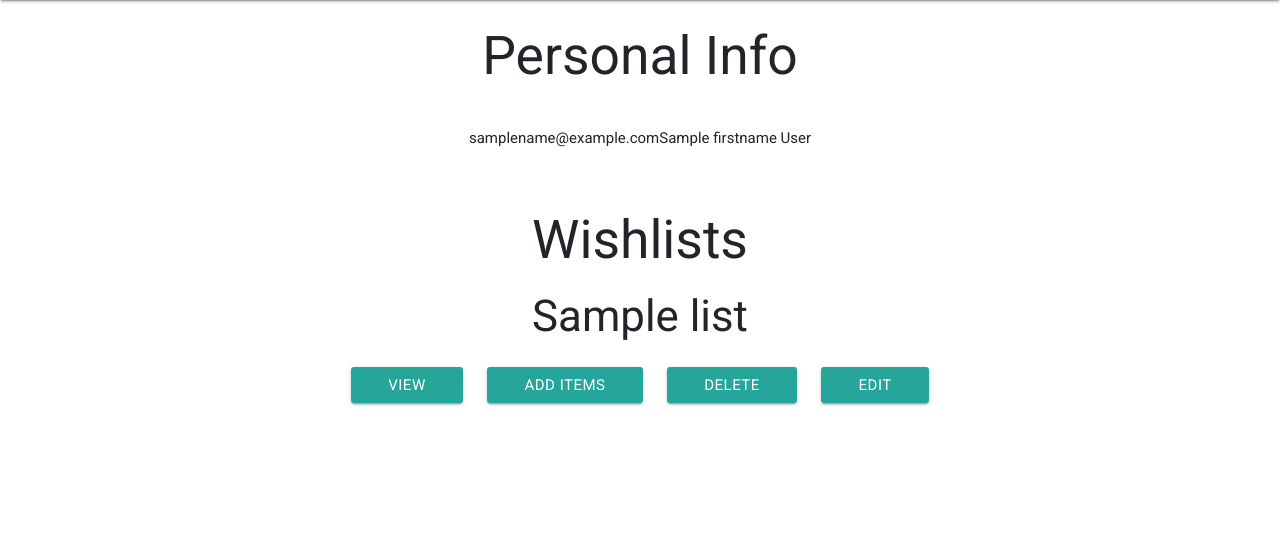
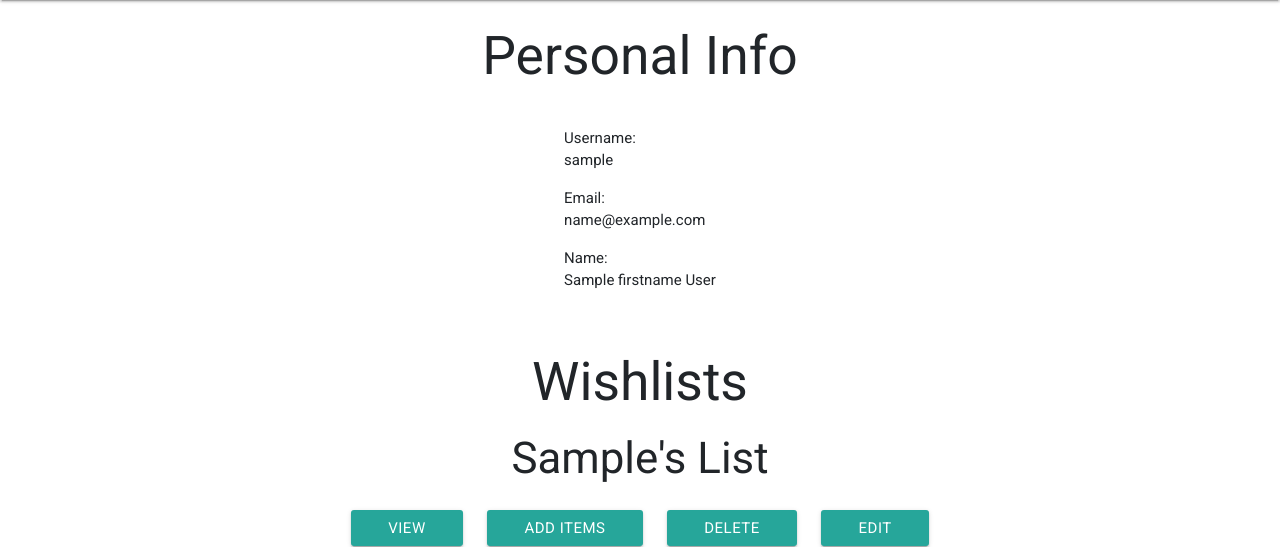
Before and after one commit to geminerald/pressie, a Flask app: page /profile in a window 1280 px wide. Shown: the part 64-611 px from the top of the page. Run offline with Flask 2, Linux system fonts and the light colour scheme; tables that the repository leaves empty hold one stand-in row (values such as "Sample post"); a database or web service that is not in the repository returns one stand-in record (values such as "Sample title"); some libraries are stand-ins or nearby versions.

Commit message:
added column sort to personal info on profile page

```diff
--- a/static/style/style.css
+++ b/static/style/style.css
@@ -160,6 +160,10 @@ nav {
     justify-content: space-evenly;
 
 }
+.sort-column{
+    display: flex;
+    flex-direction: column;
+}
 
 /*End Home Page--------------------------------------------------------------------End Home Page*/
 
--- a/templates/profile.html
+++ b/templates/profile.html
@@ -3,17 +3,17 @@
 <div class="row my-info">
 	<h2>Personal Info</h2>
 </div>
-<div class="row">
-	<p>{{user.username}}</p>
-	<p>{{user.email}}</p>
-	<p>{{user.firstname}} {{user.lastname}}</p>
+<div class="row sort-column">
+	Username: <p>{{user.username}}</p>
+	Email: <p>{{user.email}}</p>
+	Name: <p>{{user.firstname}} {{user.lastname}}</p>
 </div>
 <div class="my-wishlists row">
 	<div class="wishlists">
 		<h2>Wishlists</h2>
 		{% for wishlist in lists %}
 		<div class="wishlist">
-			<h3>{{wishlist.list_name}}</h3>
+			<h3>{{wishlist.first_name}}'s List</h3>
             <a href="{{url_for('view_wishlist', list_id = wishlist._id)}}"
 					class="btn btn-small"><i class="material-icons right"></i>View</a>
             <a href="{{url_for('additems', list_id = wishlist._id)}}"
```
